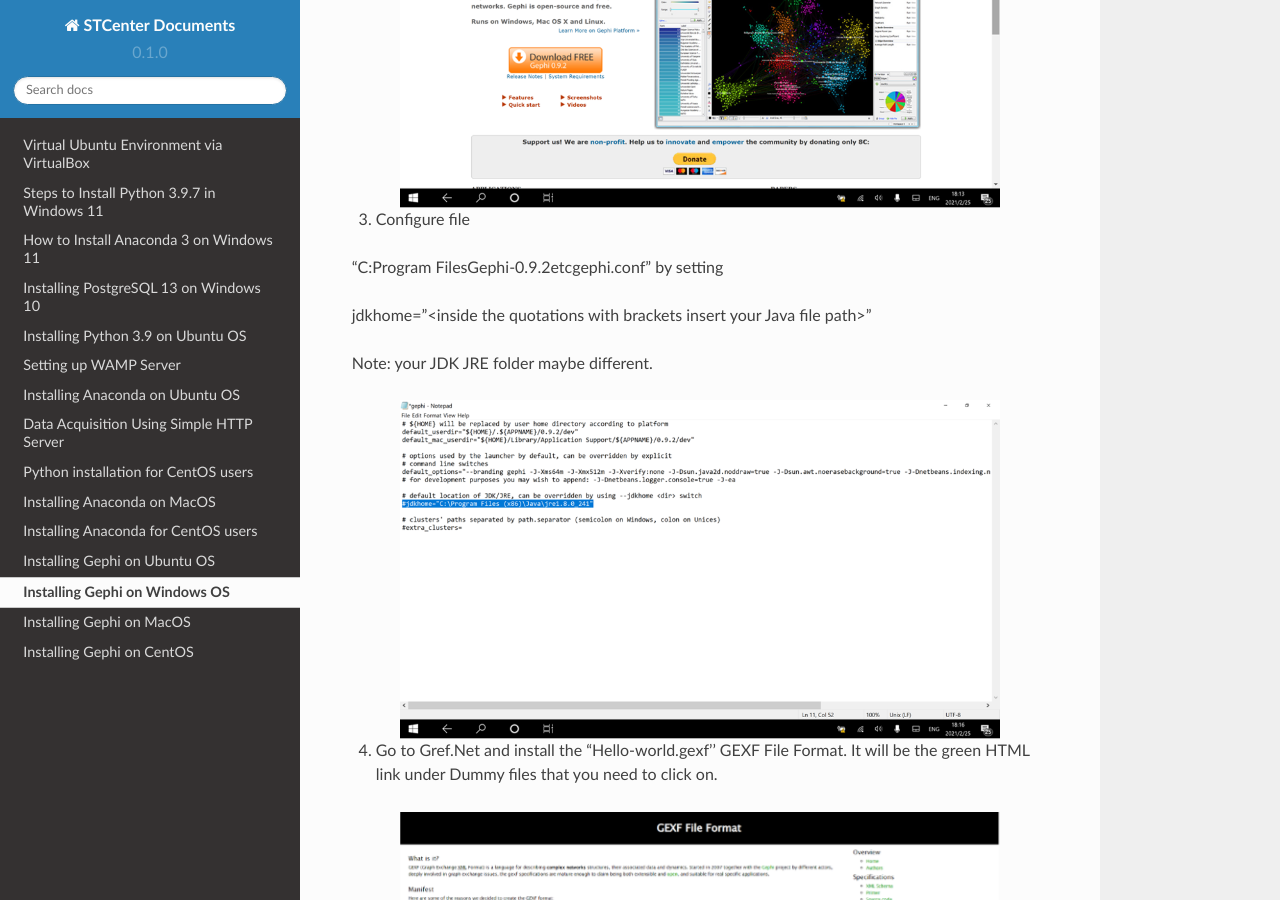
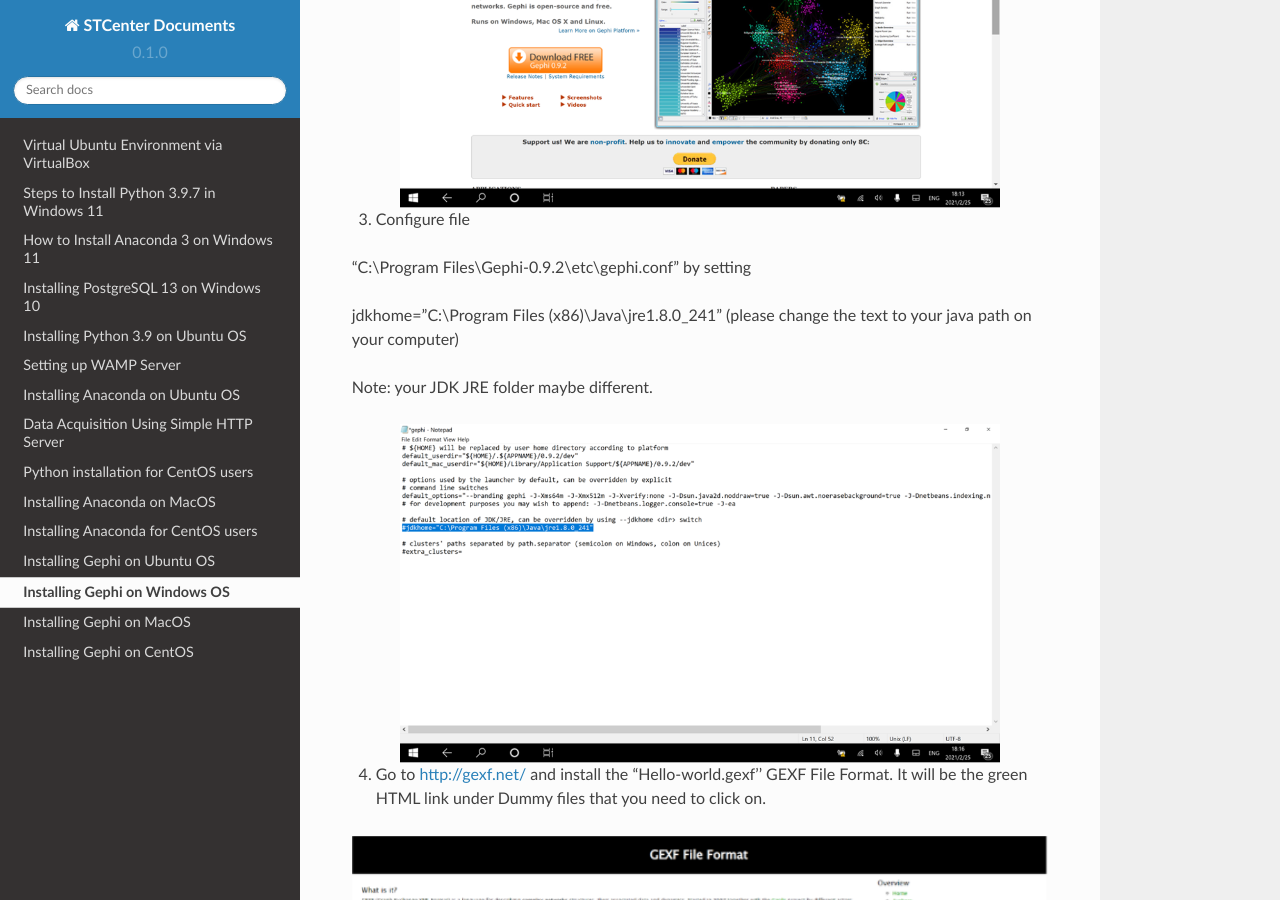
Before and after one commit to stccenter/STCenterDocs, a Sphinx documentation site: the page built from docs/source/Installing-Gephi-on-WindowsOS.rst, in a window 1280 px wide and 900 px high, scrolled down 810 px. Built offline with Sphinx 7.4.7 and the Read the Docs theme 2.0.0, drawn with Linux system fonts in a browser that asks for light colours.

Commit message:
Update Installing-Gephi-on-WindowsOS.rst

```diff
--- a/docs/source/Installing-Gephi-on-WindowsOS.rst
+++ b/docs/source/Installing-Gephi-on-WindowsOS.rst
@@ -18,9 +18,9 @@
 
 3. Configure file
 
-“C:\Program Files\Gephi-0.9.2\etc\gephi.conf” by setting
+“C:\\Program Files\\Gephi-0.9.2\\etc\\gephi.conf” by setting
 
-jdkhome="<inside the quotations with brackets insert your Java file path>"
+jdkhome="C:\\Program Files (x86)\\Java\\jre1.8.0_241" (please change the text to your java path on your computer)
 
 Note: your JDK JRE folder maybe different.
 
@@ -29,10 +29,10 @@
     :align: center
     :alt: Verify python installation
 
-4. Go to Gref.Net and install the “Hello-world.gexf’’ GEXF File Format. It will be the green HTML link  under Dummy files that you need to click on.
+4. Go to http://gexf.net/ and install the “Hello-world.gexf’’ GEXF File Format. It will be the green HTML link  under Dummy files that you need to click on.
 
 .. image:: ../images/GephiWindow4.png
-    :width: 600px
+    :width: 800px
     :align: center
     :alt: Verify python installation
 
```
